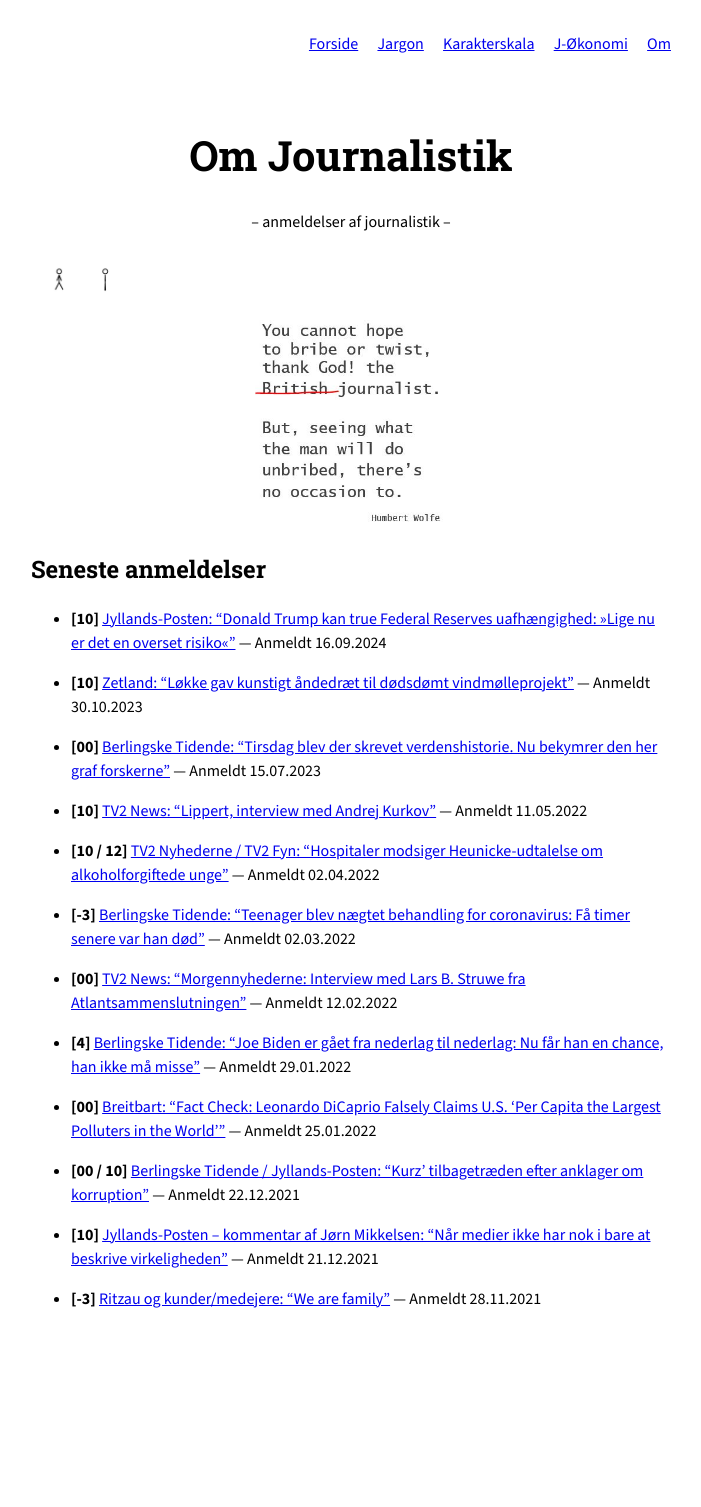
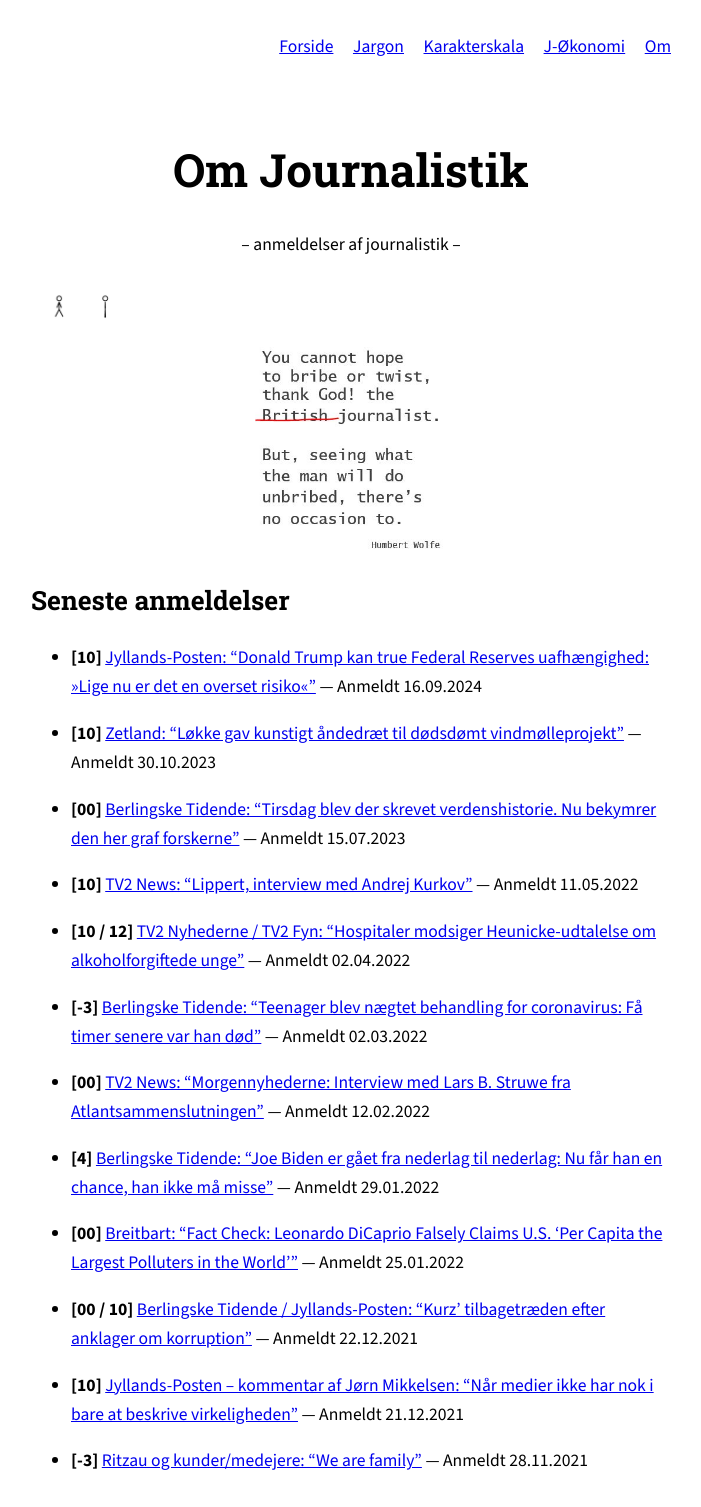
Before and after one commit to MichaelOAppel/OmJournalistik, a Jekyll site: the page built from index.md, in a window 1280 px wide. Shown: the whole page, without its empty margins (289-990 px from the left). Built offline with Jekyll 4.4.1, drawn with Linux system fonts in a browser that asks for light colours; before the commit the page ends 1343 px from its top, so only the background shows below that.

Commit message:
Update default.html

```diff
--- a/_layouts/default.html
+++ b/_layouts/default.html
@@ -11,7 +11,7 @@
     h1.sitetitel { font-size: 2.6em; text-align: center; }
     .undertitel { text-align: center; }
     img.forsidefigur { max-width: 30%; height: auto; display: block; margin: 1.5rem auto; }
-    body { font-family: "Source Sans 3", sans-serif; max-width: 40rem; margin: 2rem auto; padding: 0 1rem; line-height: 1.5; }
+   body { font-family: "Source Sans 3", sans-serif; font-size: 1.1rem; max-width: 40rem; margin: 2rem auto; padding: 0 1rem; line-height: 1.65; }
     h1, h2, h3 { font-family: "Roboto Slab", serif; }
       h1 { font-size: 1.6em; font-weight: 700; line-height: 1.3; text-align: center; }
         h1.anmeldelse { font-size: 1.35em; text-align: left; }
@@ -31,6 +31,7 @@
       }
       nav { text-align: right; margin-bottom: 4.5em; }
         nav a { margin-right: 0; margin-left: 1rem; }
+    h2.midt { text-align: center; }
   </style>
 </head>
 <body>
```
